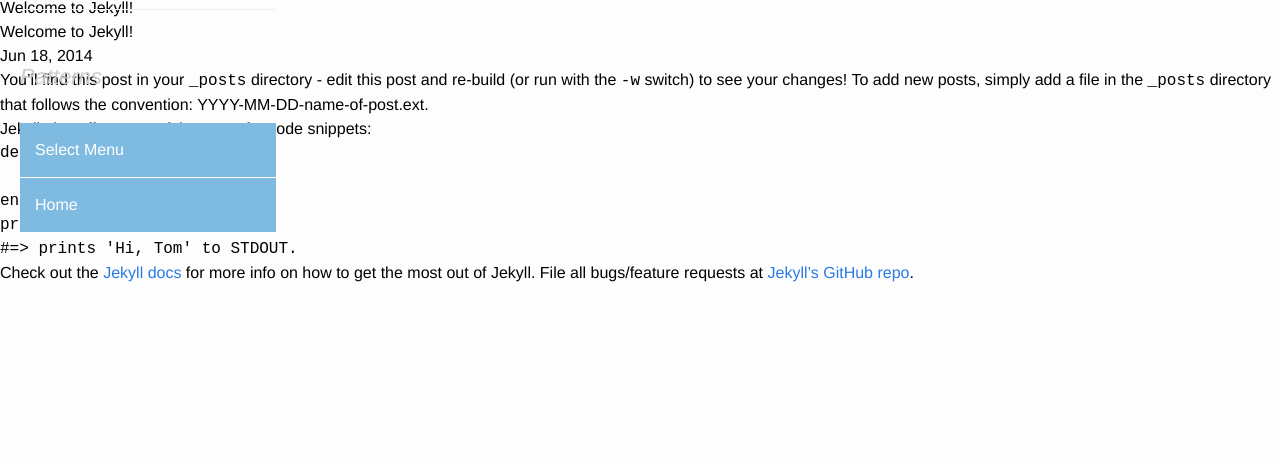
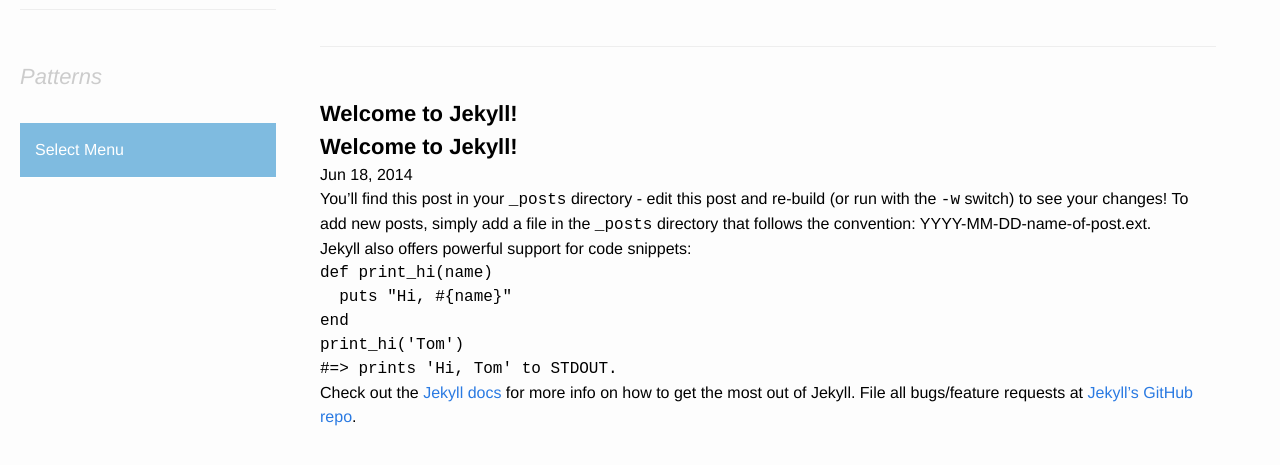
Before and after one commit to andyirvine/patterns, a Jekyll site: the page built from _posts/2014-06-18-welcome-to-jekyll.markdown, in a window 1280 px wide, cut to the strip 104-569 px from the top of the page. Built offline with Jekyll 4.4.1, drawn with Linux system fonts in a browser that asks for light colours; Markdown is read by kramdown in place of the engine named in the settings.

Commit message:
Home page updates

```diff
--- a/_includes/nav.html
+++ b/_includes/nav.html
@@ -2,9 +2,11 @@
 	<h2>Patterns</h2>
     <ul>
         {% for p in site.pages %}
+		{% if p.title != 'Home' %}
         <li>
         	<a {% if p.url == page.url %}class="active"{% endif %} href="{{ site.baseurl }}{{ p.url }}">{{ p.title }}</a>
         </li>
+		{% endif %}
         {% endfor %}
     </ul>
 </nav>
--- a/_layouts/default.html
+++ b/_layouts/default.html
@@ -2,8 +2,9 @@
 {% include header.html %}
 {% include nav.html %}
 
-	<h1>{{ page.title }}</h1>
-
+	<main class="pattern">
+		<h1>{{ page.title }}</h1>
     {{ content }}
+	</main>
 
 {% include foot.html %}
--- a/index.html
+++ b/index.html
@@ -2,3 +2,5 @@
 layout: default
 title: Home
 ---
+
+<p>Hi this is a pattern library for our mobile app. Just Super isn't it.</p>
```
